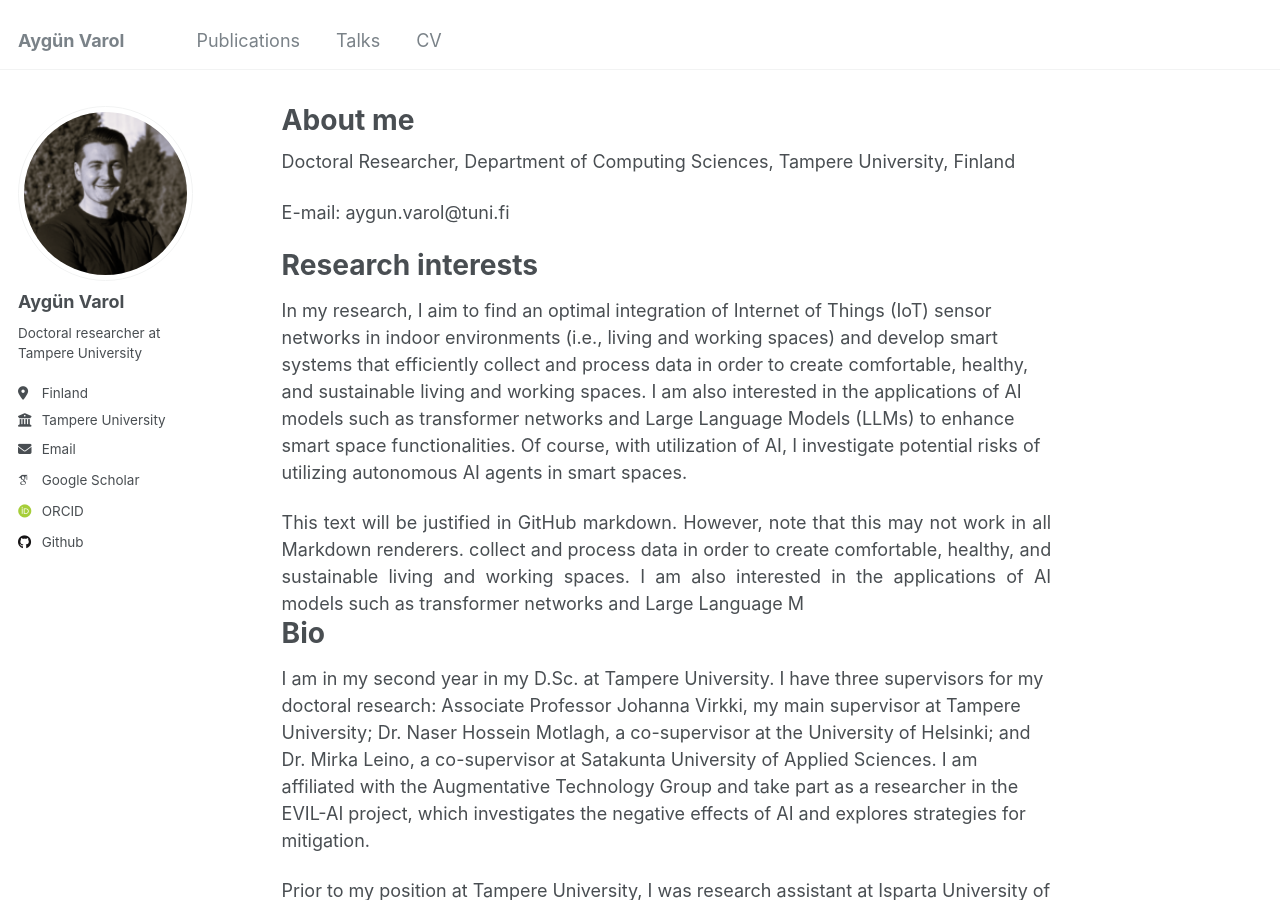
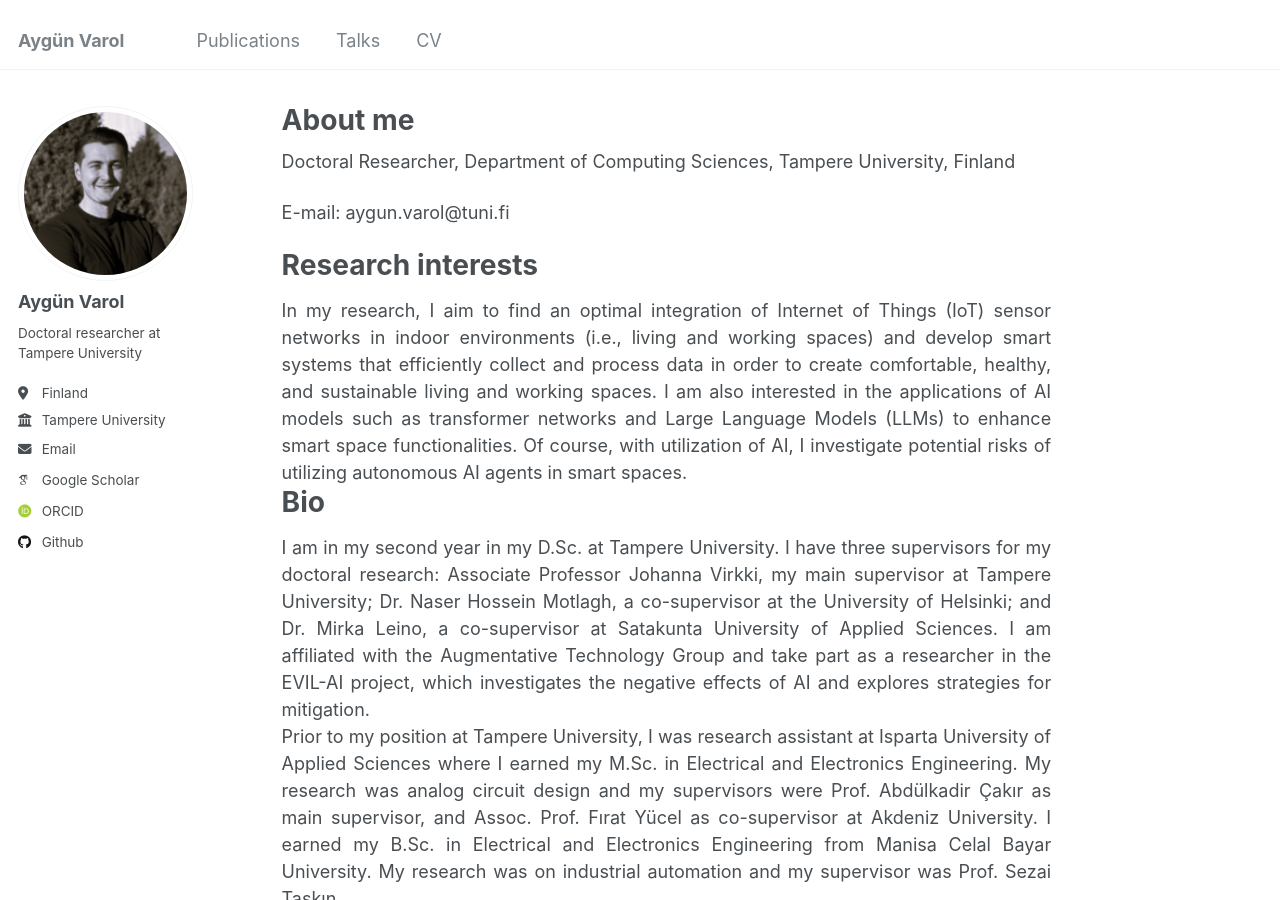
Before and after one commit to AygunVarol/aygunvarol.github.io, a Jekyll site: the page built from _pages/about.md, in a window 1280 px wide and 900 px high. Built offline with Jekyll 4.4.1, drawn with Linux system fonts in a browser that asks for light colours; some web fonts are replaced.

Commit message:
Update about.md

```diff
--- a/_pages/about.md
+++ b/_pages/about.md
@@ -13,19 +13,19 @@ E-mail: aygun.varol@tuni.fi
 
 Research interests
 ======
+<div align="justify">
 In my research, I aim to find an optimal integration of Internet of Things (IoT) sensor networks in indoor environments (i.e., living and working spaces) and develop smart systems that efficiently collect and process data in order to create comfortable, healthy, and sustainable living and working spaces. I am also interested in the applications of AI models such as transformer networks and Large Language Models (LLMs) to enhance smart space functionalities. Of course, with utilization of AI, I investigate potential risks of utilizing autonomous AI agents in smart spaces.
-
-
-<div align="justify">
-This text will be justified in GitHub markdown. However, note that this may not work in all Markdown renderers. collect and process data in order to create comfortable, healthy, and sustainable living and working spaces. I am also interested in the applications of AI models such as transformer networks and Large Language M
 </div>
-
 
 Bio
 ======
+<div align="justify">
 I am in my second year in my D.Sc. at Tampere University. I have three supervisors for my doctoral research: Associate Professor Johanna Virkki, my main supervisor at Tampere University; Dr. Naser Hossein Motlagh, a co-supervisor at the University of Helsinki; and Dr. Mirka Leino, a co-supervisor at Satakunta University of Applied Sciences. I am affiliated with the Augmentative Technology Group and take part as a researcher in the EVIL-AI project, which investigates the negative effects of AI and explores strategies for mitigation.
+</div>
 
+<div align="justify">
 Prior to my position at Tampere University, I was research assistant at Isparta University of Applied Sciences where I earned my M.Sc. in Electrical and Electronics Engineering. My research was analog circuit design and my supervisors were Prof. Abdülkadir Çakır as main supervisor, and Assoc. Prof. Fırat Yücel as co-supervisor at Akdeniz University. I earned my B.Sc. in Electrical and Electronics Engineering from Manisa Celal Bayar University. My research was on industrial automation and my supervisor was Prof. Sezai Taşkın.
+</div>
 
 My [CV](https://github.com/user-attachments/files/18643241/Aygun_CV_TENK.pdf)
 ------
```
